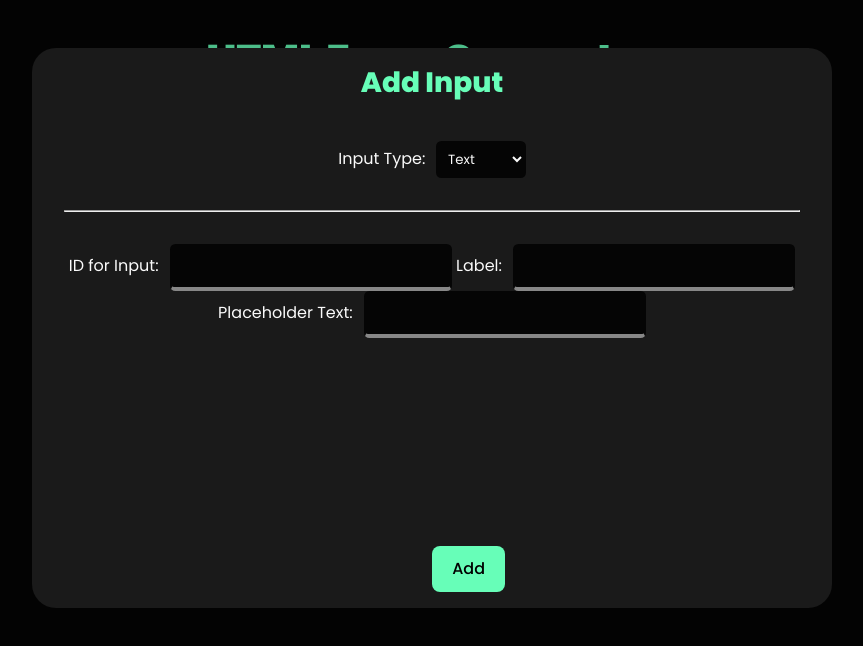
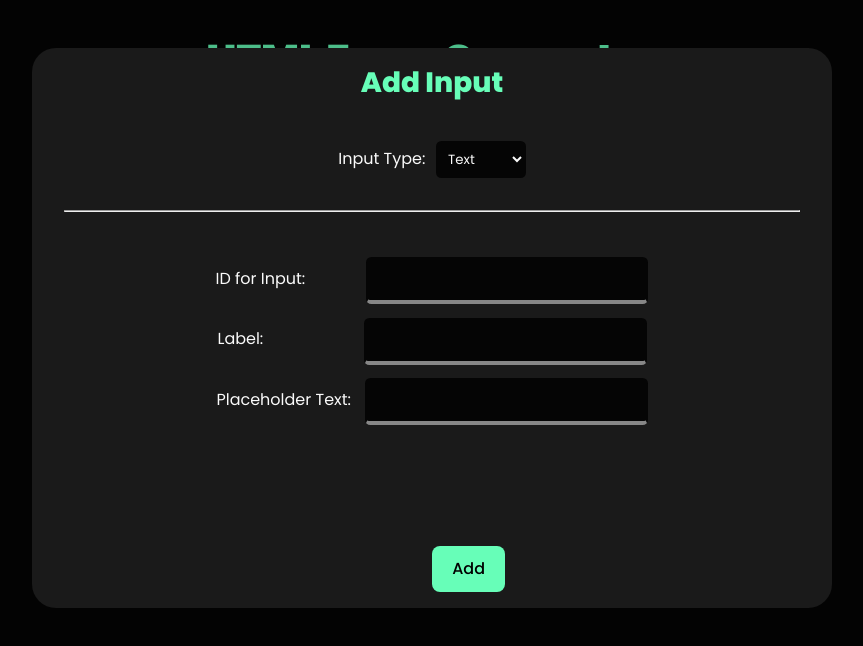
Before and after one commit to hazymaero/html-form-generator, a Svelte app: page / in a window 1280 px wide. Both pictures are taken after a click on the button "+ Add". Shown: the top 646 px of the page, without its empty margins (208-1071 px from the left). Built offline with nearby package versions, Linux system fonts and the light colour scheme.

Commit message:
styling for text input fields

```diff
--- a/src/components/TextInputEditor.svelte
+++ b/src/components/TextInputEditor.svelte
@@ -4,13 +4,36 @@
     export let label: string = "";
 </script>
 
-<div>
+<div class="main-content">
     <label for="idInput">ID for Input: </label>
     <input bind:value={id} type="text" id="idInput" />
+
+    <br>
 
     <label for="labelInput">Label: </label>
     <input bind:value={label} type="text" id="labelInput" />
 
+    <br>
+
     <label for="placeholderInput">Placeholder Text: </label>
     <input bind:value={placeholderText} type="text" id="placeholderInput" />
 </div>
+
+<style>
+    .main-content {
+        text-align: center;
+    }
+
+    #labelInput {
+        margin-left: 7.25em;
+    }
+
+    #placeholderInput {
+        margin-left: 0.75em;
+    }
+
+    input {
+        margin-left: 4.25em;
+        margin-top: 1em;
+    }
+</style>
```
